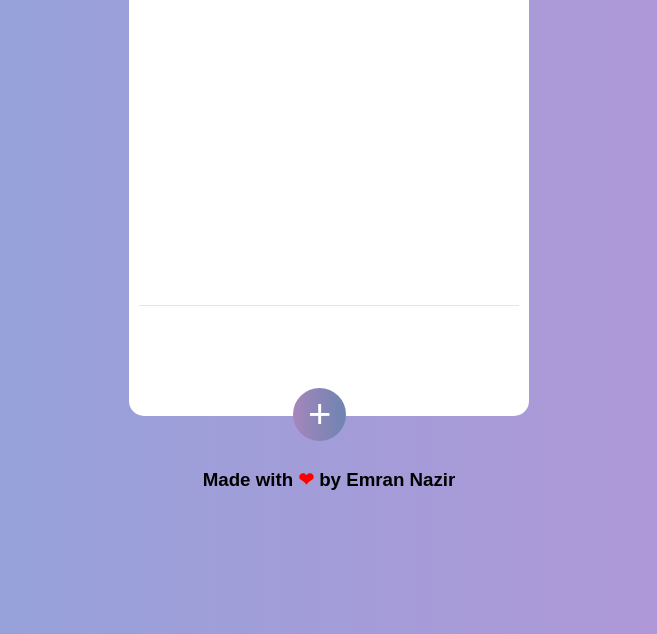
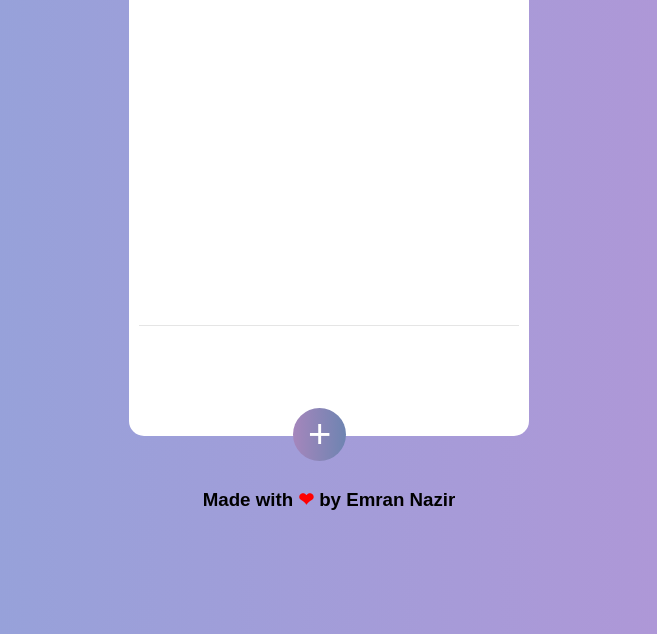
Before and after one commit to emrannaziremon/kajerList, a plain HTML site: page index.html in a window 1280 px wide. Shown: the part 166-800 px from the top of the page, without its empty margins (311-968 px from the left). Drawn offline with Linux system fonts and the light colour scheme; a web font is replaced by a local one.

Commit message:
Complete Design

```diff
--- a/css/style.css
+++ b/css/style.css
@@ -79,7 +79,7 @@ button:hover {
 /* ------------ content ------------ */
 .content {
     width: 380px;
-    height: 370px;
+    height: 390px;
     max-height: 415px;
     overflow: auto;
     position: relative;
```
